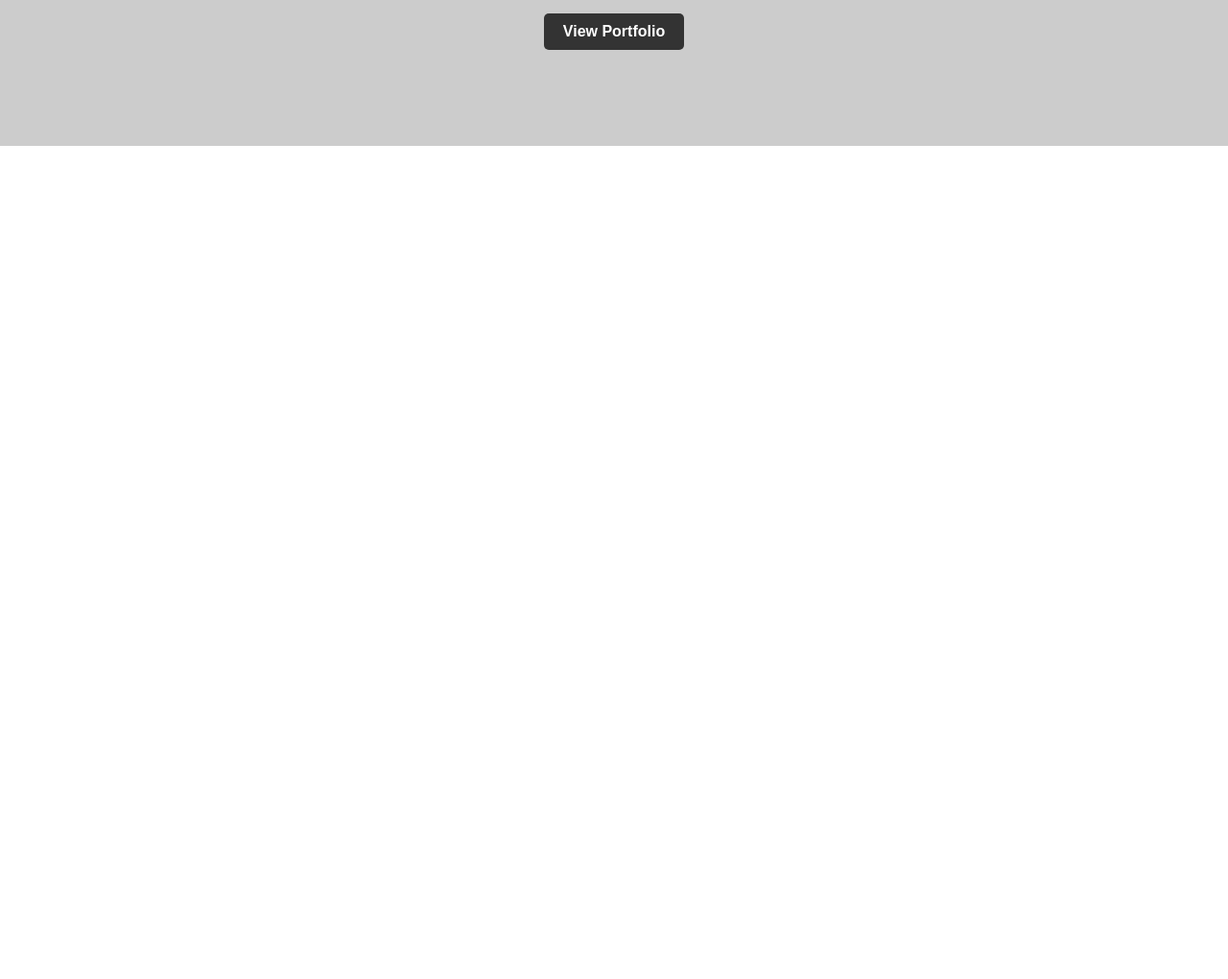
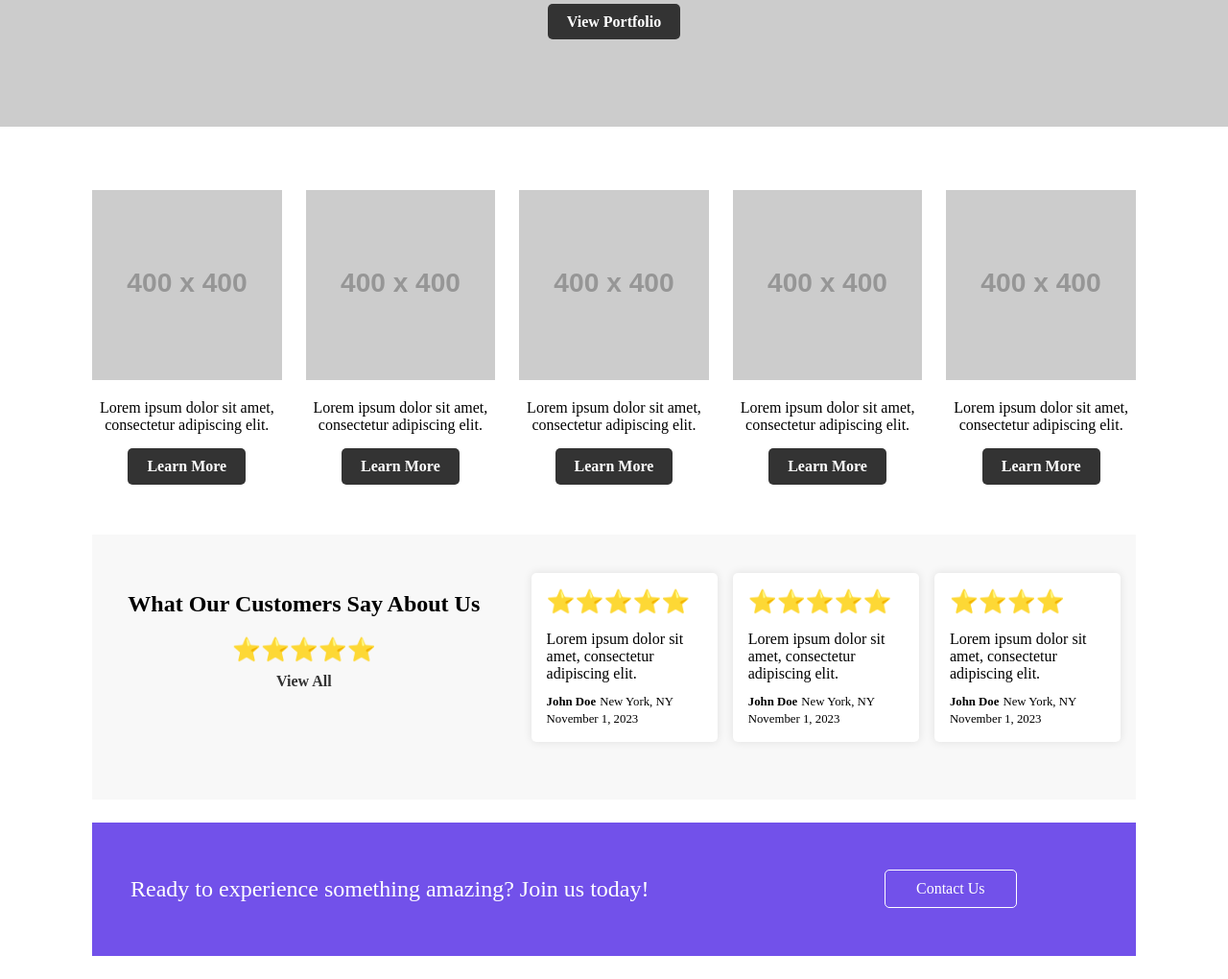
Before and after one commit to nic-dgl103-f23-cvs2/project-monika-789, a plain HTML site: page index.html in a window 1280 px wide. Shown: the part 500-1520 px from the top of the page at 96% size. Before the commit the page ends 800 px from the top, so only its background shows below. Drawn offline with Linux system fonts and the light colour scheme; placeholder pictures from the web are drawn by us.

Commit message:
base layout is on process

```diff
--- a/index.html
+++ b/index.html
@@ -7,7 +7,6 @@
     <link rel="stylesheet" href="style.css" />
     <!-- DGL 103 CVS1 - Monika - Project_Homepage -->
   </head>
-
   <body>
     <!-- Top Bar -->
     <div class="top-bar container">
@@ -45,5 +44,96 @@
       <p>Discover amazing things on our platform.</p>
       <a href="portfolio.html" class="portfolio-link">View Portfolio</a>
     </section>
+
+    <!-- Features Section -->
+    <section class="features container">
+      <div class="feature-box">
+        <!-- <h2>Special Offer 1</h2> -->
+        <img src="https://placehold.co/400x400" alt="Special Offer 1" />
+        <p>Lorem ipsum dolor sit amet, consectetur adipiscing elit.</p>
+        <a href="#" class="learn-more-link">Learn More</a>
+      </div>
+
+      <div class="feature-box">
+        <!-- <h2>Special Offer 2</h2> -->
+        <img src="https://placehold.co/400x400" alt="Special Offer 2" />
+        <p>Lorem ipsum dolor sit amet, consectetur adipiscing elit.</p>
+        <a href="#" class="learn-more-link">Learn More</a>
+      </div>
+
+      <div class="feature-box">
+        <!-- <h2>Special Offer 3</h2> -->
+        <img src="https://placehold.co/400x400" alt="Special Offer 3" />
+        <p>Lorem ipsum dolor sit amet, consectetur adipiscing elit.</p>
+        <a href="#" class="learn-more-link">Learn More</a>
+      </div>
+
+      <div class="feature-box">
+        <!-- <h2>Special Offer 4</h2> -->
+        <img src="https://placehold.co/400x400" alt="Special Offer 4" />
+        <p>Lorem ipsum dolor sit amet, consectetur adipiscing elit.</p>
+        <a href="#" class="learn-more-link">Learn More</a>
+      </div>
+
+      <div class="feature-box">
+        <!-- <h2>Special Offer 5</h2> -->
+        <img src="https://placehold.co/400x400" alt="Special Offer 5" />
+        <p>Lorem ipsum dolor sit amet, consectetur adipiscing elit.</p>
+        <a href="#" class="learn-more-link">Learn More</a>
+      </div>
+    </section>
+
+    <section class="testimonials container">
+      <div class="testimonials-content">
+        <div class="testimonial-header">
+          <h2>What Our Customers Say About Us</h2>
+          <div class="stars">⭐⭐⭐⭐⭐</div>
+          <div class="view-all">
+            <a href="#">View All</a>
+          </div>
+        </div>
+      </div>
+      <div class="testimonial-box-main">
+        <div class="testimonial-box">
+          <div class="stars">⭐⭐⭐⭐⭐</div>
+          <p>Lorem ipsum dolor sit amet, consectetur adipiscing elit.</p>
+          <div class="testimonial-info">
+            <span class="name">John Doe</span>
+            <span class="location">New York, NY</span>
+            <span class="date">November 1, 2023</span>
+          </div>
+        </div>
+
+        <div class="testimonial-box">
+          <div class="stars">⭐⭐⭐⭐⭐</div>
+          <p>Lorem ipsum dolor sit amet, consectetur adipiscing elit.</p>
+          <div class="testimonial-info">
+            <span class="name">John Doe</span>
+            <span class="location">New York, NY</span>
+            <span class="date">November 1, 2023</span>
+          </div>
+        </div>
+
+        <div class="testimonial-box">
+          <div class="stars">⭐⭐⭐⭐</div>
+          <p>Lorem ipsum dolor sit amet, consectetur adipiscing elit.</p>
+          <div class="testimonial-info">
+            <span class="name">John Doe</span>
+            <span class="location">New York, NY</span>
+            <span class="date">November 1, 2023</span>
+          </div>
+        </div>
+      </div>
+      <!-- Add more testimonial boxes as needed -->
+    </section>
+
+    <section class="call-to-action container">
+      <div class="action-left">
+        <p>Ready to experience something amazing? Join us today!</p>
+      </div>
+      <div class="action-right">
+        <a href="contact.html" class="contact-link">Contact Us</a>
+      </div>
+    </section>
   </body>
 </html>
--- a/style.css
+++ b/style.css
@@ -1,12 +1,13 @@
 body {
   margin: 0;
-  font-family: Arial, sans-serif;
+  font-family: "Times New Roman", Times, serif;
 }
 
 .container {
   max-width: 85%;
   margin: 0 auto;
-  background-color: #dbd7d7;
+  /* background-color: #dbd7d7; */
+  padding: 1rem;
 }
 
 /* Top Bar Styles */
@@ -100,6 +101,45 @@ body {
 }
 
 .portfolio-link {
+  /* display: inline-block; */
+  padding: 10px 20px;
+  background-color: #333;
+  color: #fff;
+  text-decoration: none;
+  font-weight: bold;
+  border-radius: 5px;
+}
+
+/* Features Section Styles */
+.features {
+  display: flex;
+  justify-content: space-between;
+  flex-wrap: wrap;
+  margin-top: 50px;
+  text-align: center;
+}
+
+.feature-box {
+  width: calc(20% - 20px); /* Adjust the width and margin as needed */
+  margin-bottom: 20px;
+}
+
+.feature-box h2 {
+  font-size: 1.5em;
+  margin-bottom: 10px;
+}
+
+.feature-box img {
+  width: 100%;
+  height: auto;
+}
+
+.feature-box p {
+  font-size: 1em;
+  margin-bottom: 15px;
+}
+
+.learn-more-link {
   display: inline-block;
   padding: 10px 20px;
   background-color: #333;
@@ -108,3 +148,97 @@ body {
   font-weight: bold;
   border-radius: 5px;
 }
+/* Testimonials Section Styles */
+.testimonials {
+  background-color: #f8f8f8; /* Change background color as needed */
+  padding: 1.5rem 0 1.5rem 0;
+  display: flex;
+  margin-top: 1rem;
+}
+
+.testimonials-content {
+  text-align: center;
+  flex: 2;
+  padding: 1rem;
+}
+
+.testimonial-header h2 {
+  font-size: 1.5em;
+}
+
+.view-all a {
+  text-decoration: none;
+  color: #333;
+  font-weight: bold;
+}
+
+.view-all:hover a {
+  color: #555;
+}
+.testimonial-box-main {
+  display: flex;
+  gap: 1rem;
+  flex: 3;
+  padding: 1rem;
+}
+.testimonial-box {
+  background-color: #fff;
+  border-radius: 5px;
+  box-shadow: 0 0 10px rgba(0, 0, 0, 0.1);
+  margin-bottom: 20px;
+  width: 33%; /* Take up the full width */
+
+  padding: 1rem;
+}
+
+.stars {
+  font-size: 1.5em;
+  margin-bottom: 10px;
+}
+
+.testimonial-box p {
+  font-size: 1em;
+  margin-bottom: 10px;
+}
+
+.name,
+.location,
+.date {
+  font-size: 0.8em;
+  margin-bottom: 5px;
+}
+
+.name {
+  font-weight: bold;
+}
+
+/* Call to Action Section Styles */
+.call-to-action {
+  display: flex;
+  background-color: rgb(114, 81, 234);
+  align-items: center;
+  padding: 1rem 0 1rem 0;
+  margin: 1.5rem auto;
+}
+.call-to-action p {
+  color: #fff;
+  font-size: 1.5rem;
+}
+.action-left {
+  flex: 3;
+  padding: 1rem 0 1rem 2.5rem;
+}
+
+.action-right {
+  flex: 1;
+}
+
+.contact-link {
+  display: inline-block;
+  padding: 0.6rem 2rem 0.6rem 2rem;
+  background-color: rgb(114, 81, 234);
+  color: #fff;
+  text-decoration: none;
+  border: 1px solid #fff;
+  border-radius: 5px;
+}
```
